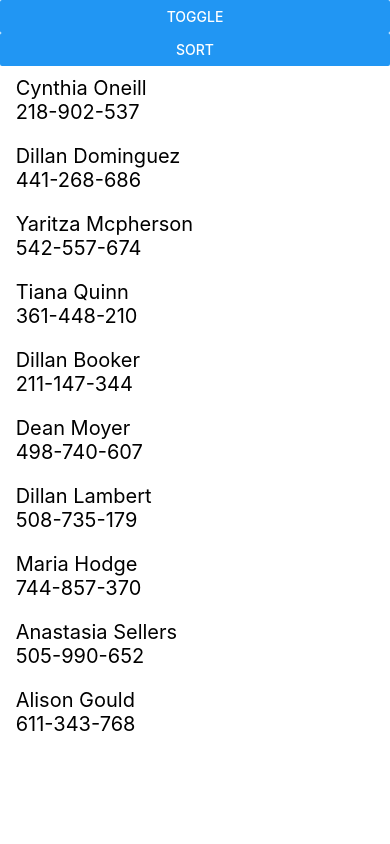
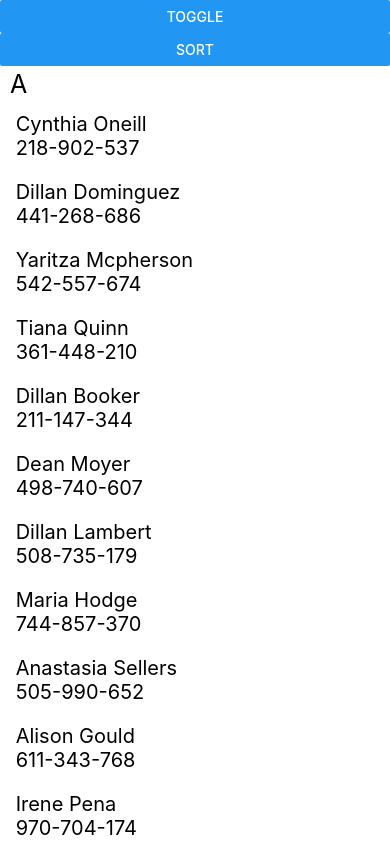
Before and after one commit to kaungnyuntsan/Contacts, a React Native app: screen / in a window 390 px wide. Built offline with nearby package versions, Linux system fonts and the light colour scheme.

Commit message:
rename file

```diff
--- a/App.js
+++ b/App.js
@@ -8,15 +8,16 @@ import {
   SafeAreaView,
   Button,
   FlatList,
+  SectionList
 } from "react-native";
 import randomContacts, {objSortByName} from "./randomContacts";
-import { ContactsList } from "./ContactsList";
+import { ContactRow } from "./ContactRow";
 
 export default function App() {
   const [contactsView, setContactsView] = useState(true);
   const [contacts, setContacts] = useState(randomContacts);
 
-  const renderItem = ({ item }) => <ContactsList {...item} />;
+  const renderItem = ({ item }) => <ContactRow {...item} />;
 
   return (
     <SafeAreaView style={styles.container}>
@@ -25,10 +26,24 @@ export default function App() {
         setContacts([...contacts].sort(objSortByName))
       }} />
       {contactsView && (
-        <FlatList
-          data={contacts}
+        <SectionList
+          // data={contacts}
+          sections={[{
+            title : 'A',
+            data : contacts,
+          }]}
+          renderSectionHeader={
+            // obj => console.log(obj.section.title)
+            obj => {
+              return(
+              <View style={{margin : 3}}>
+            <Text style={{fontSize : 25}}> {obj.section.title}</Text>
+            </View>)
+          }
+          }
+
           // renderItem={({ item }) => (
-          //   <ContactsList key={item.key} name={item.name} phone={item.phone} />
+          //   <ContactRow key={item.key} name={item.name} phone={item.phone} />
           // )}
           renderItem={renderItem}
         />
--- a/ContactsList.js
+++ b/ContactRow.js
@@ -1,6 +1,6 @@
 import { Text, StyleSheet, View } from "react-native";
 
-const ContactsList = ({ name, phone }) => {
+const ContactRow = ({ name, phone }) => {
   return (
     <View style={styles.container}>
       <Text style={styles.text}> {name} </Text>
@@ -12,10 +12,11 @@ const ContactsList = ({ name, phone }) => {
 const styles = StyleSheet.create({
   container: {
     margin: 10,
+    // borderWidth : 1,
   },
   text: {
     fontSize: 20,
   },
 });
 
-export { ContactsList };
+export { ContactRow };
--- a/randomContacts.js
+++ b/randomContacts.js
@@ -1,7 +1,7 @@
 // goal   [ { key: 1, name: 'Emanuel Sexton', phone: '708-833-506' },
 // { key: 2, name: 'Joel Frank', phone: '433-352-239' }, ]
 
-const numContacts = 10;
+const numContacts = 100;
 
 const firstNames = [
   "Yaritza",
```
